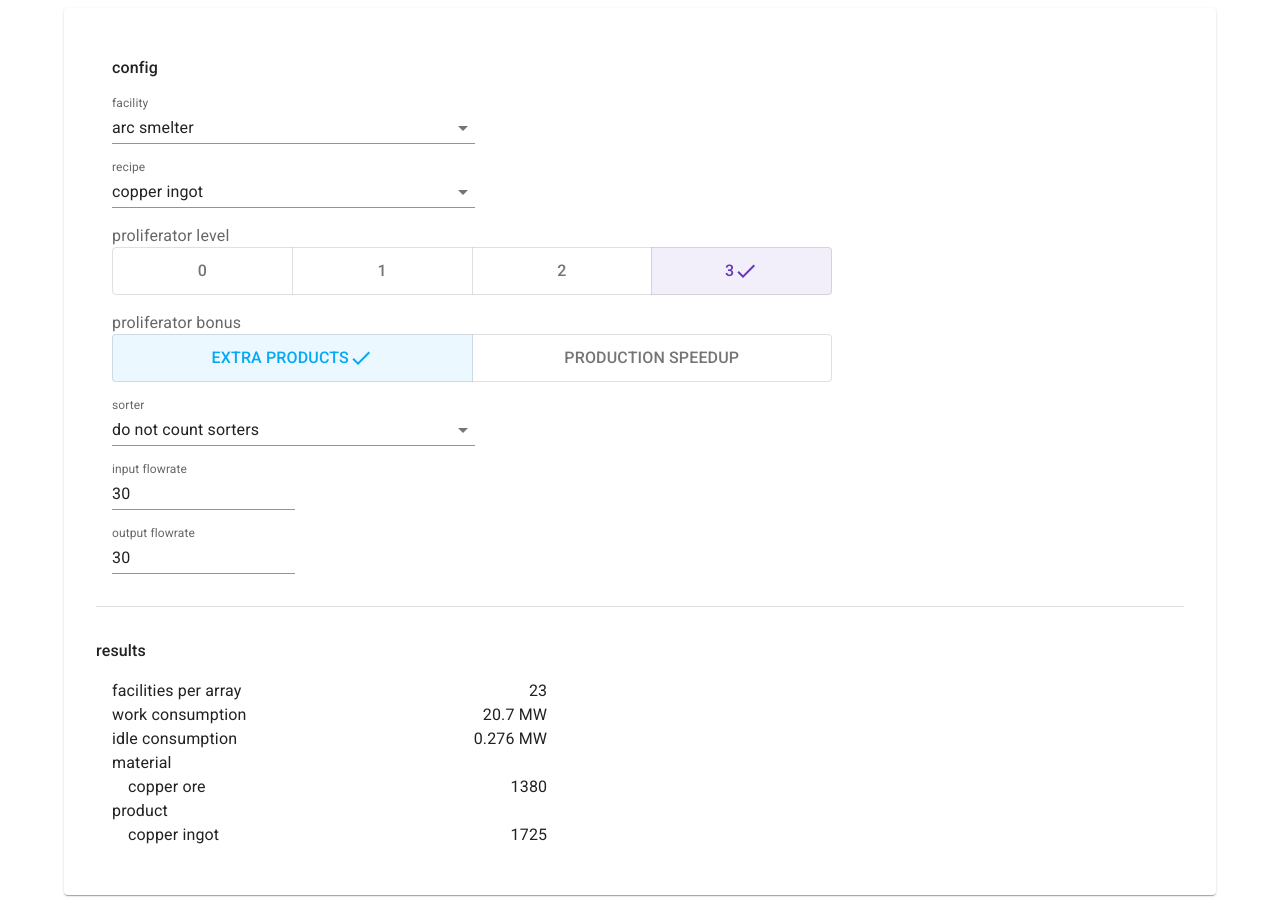
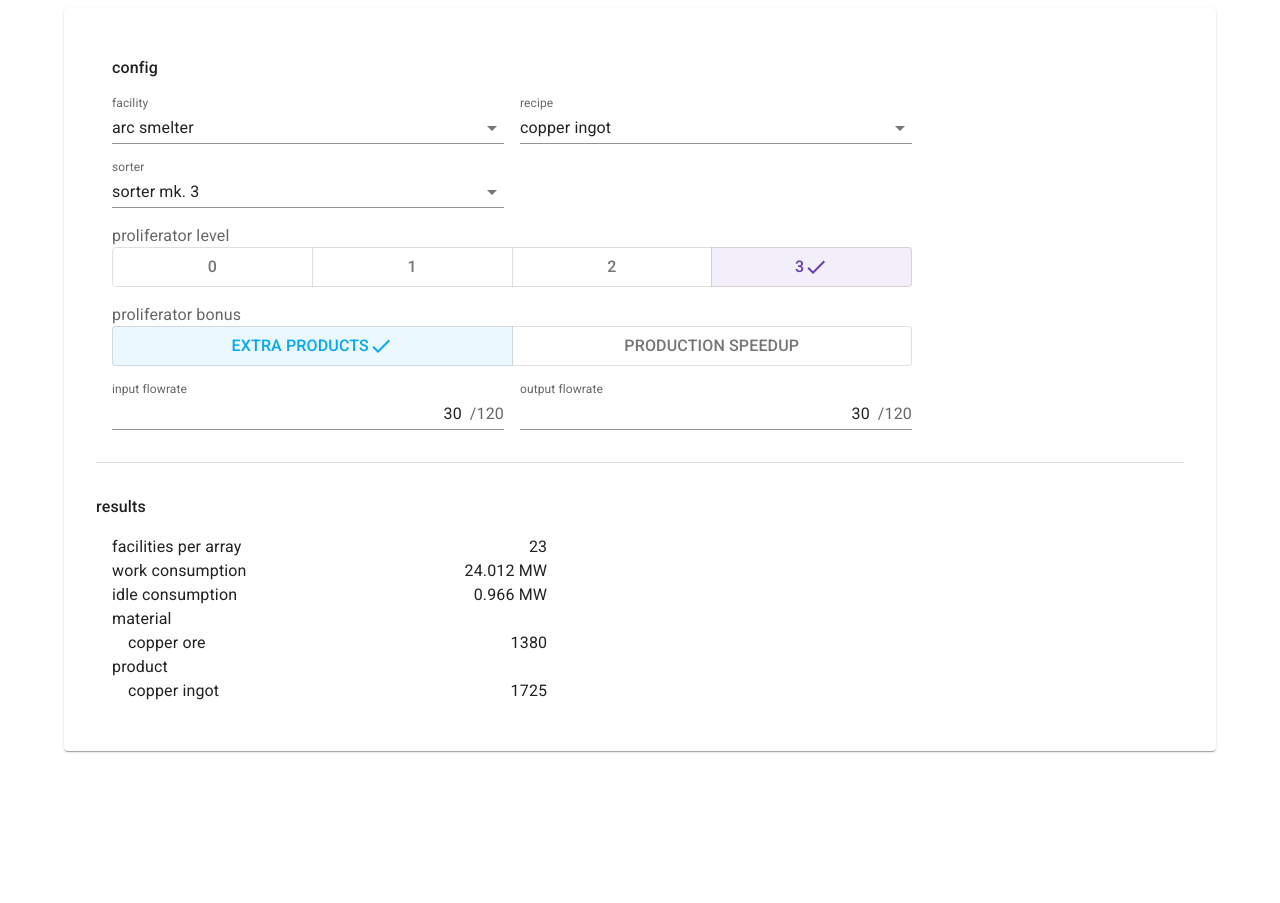
Before and after one commit to Eurydia/project-dsp-calculator, a React (Vite) app: page / in a window 1280 px wide. After the commit the page ends 800 px from the top, so only its background shows below. Built offline with nearby package versions, Linux system fonts and the light colour scheme.

Commit message:
fix flow rate input

```diff
--- a/src/BlueprintForm/BlueprintForm.tsx
+++ b/src/BlueprintForm/BlueprintForm.tsx
@@ -1,4 +1,4 @@
-import React, {
+import {
   ChangeEvent,
   FC,
   ReactNode,
@@ -7,25 +7,19 @@ import React, {
 } from "react";
 import {
   Box,
-  Card,
-  CardContent,
   Divider,
   Grid,
-  MenuItem,
+  InputAdornment,
   Paper,
-  Select,
   Stack,
   TextField,
-  ToggleButton,
-  ToggleButtonGroup,
   Typography,
-  useTheme,
 } from "@mui/material";
 
 import FACILITIES from "../data/facilities";
 import RECIPES from "../data/recipes";
 import SORTERS from "../data/sorter";
-import { Facility, Recipe, Sorter } from "../types";
+import { BOM, Facility, Recipe, Sorter } from "../types";
 import FacilityAutocomplete from "../FacilityAutocomplete";
 import RecipeAutocomplete from "../RecipeAutocomplete";
 import SorterAutocomplete from "../SorterAutocomplete";
@@ -67,38 +61,59 @@ const CustomList: FC<CustomListProps> = (props) => {
 };
 
 interface CustomNumberFieldProps {
-  min_val: number;
-  max_val: number;
+  min_value?: number;
+  max_value?: number;
   label: string;
-  value: number | string;
-  onChange: (value: number) => void;
+  value: string;
+  onChange: (value: string) => void;
 }
 const NumberField: FC<CustomNumberFieldProps> = (props) => {
+  const { min_value, max_value } = props;
+
   const handleChange = (
     event: ChangeEvent<HTMLInputElement | HTMLTextAreaElement>,
   ) => {
-    let string_val: string = event.target.value;
+    const string_val = event.target.value;
+    const numeric_only = string_val.replace(/[^0-9]/, "");
 
-    let value: number = props.min_val;
-    if (Boolean(string_val)) {
-      value = parseInt(string_val, 10);
+    if (numeric_only !== "") {
+      let val = parseInt(numeric_only);
+
+      if (min_value !== undefined && val < min_value) {
+        val = min_value;
       }
 
-    if (value < props.min_val) {
-      value = props.min_val;
-    } else if (value > props.max_val) {
-      value = props.max_val;
+      if (max_value !== undefined && val > max_value) {
+        val = max_value;
       }
-    props.onChange(value);
+
+      props.onChange(val.toString());
+    } else {
+      props.onChange("");
+    }
   };
+
+  let suffix = "";
+  if (max_value !== undefined) {
+    suffix = `/${max_value}`;
+  }
 
   return (
     <TextField
-      type="number"
+      fullWidth
       variant="standard"
       label={props.label}
       value={props.value}
       onChange={handleChange}
+      InputProps={{
+        endAdornment: (
+          <InputAdornment position="end">{suffix}</InputAdornment>
+        ),
+        inputProps: {
+          style: { textAlign: "right" },
+          inputMode: "numeric",
+        },
+      }}
     />
   );
 };
@@ -108,13 +123,13 @@ interface BlueprintFormProps {}
 const BlueprintForm: FC<BlueprintFormProps> = (props) => {
   const [f, setF] = useState<Facility>(FACILITIES[0]);
   const [r, setR] = useState<Recipe>(RECIPES[0]);
-  const [sorter, setS] = useState<Sorter>(SORTERS[0]);
+  const [s, setS] = useState<Sorter>(SORTERS[3]);
 
   const [pLevel, setPLevel] = useState(3);
   const [pMode, setPMode] = useState(0);
 
-  const [inputFlow, setInputFlow] = useState(30);
-  const [outputFlow, setOutputFlow] = useState(30);
+  const [inputFlow, setInputFlow] = useState("30");
+  const [outputFlow, setOutputFlow] = useState("30");
 
   useEffect(() => {
     const prev_recipe_type = r.recipe_type;
@@ -136,103 +151,103 @@ const BlueprintForm: FC<BlueprintFormProps> = (props) => {
 
   const p = get_prolif(pLevel, pMode);
 
-  const max_f_per_set = calculate_max_facility(
+  const in_flow = parseInt(inputFlow);
+  const out_flow = parseInt(outputFlow);
+
+  let max_f_per_set = 0;
+  let material_per_minute: BOM = {};
+  let product_per_minute: BOM = {};
+  let max_work_consumption = 0;
+  let max_idle_consumption = 0;
+  if (!isNaN(in_flow) && !isNaN(out_flow)) {
+    max_f_per_set = calculate_max_facility(
       f,
       r,
       p,
-    inputFlow,
-    outputFlow,
+      in_flow,
+      out_flow,
     );
 
-  const material_per_minute = calculate_material_per_minute(
+    material_per_minute = calculate_material_per_minute(
       max_f_per_set,
       f,
       r,
       p,
     );
 
-  const product_per_minute = calculate_product_per_minute(
+    product_per_minute = calculate_product_per_minute(
       max_f_per_set,
       f,
       r,
       p,
     );
 
-  const max_work_consumption = calculate_max_work_consumption(
+    max_work_consumption = calculate_max_work_consumption(
       max_f_per_set,
       f,
       r,
-    sorter,
+      s,
       p,
     );
-
-  const max_idle_consumption = calculate_max_idle_consumption(
+    max_idle_consumption = calculate_max_idle_consumption(
       max_f_per_set,
       f,
       r,
-    sorter,
+      s,
     );
+  }
 
   return (
     <Paper sx={{ padding: 4 }}>
       <Stack spacing={4} divider={<Divider />}>
-        <Grid container spacing={2}>
-          <Grid item md={12}>
+        <Grid container spacing={2} width={0.75} columns={{ md: 10 }}>
+          <Grid item md={10}>
             <Typography fontWeight="medium">config</Typography>
           </Grid>
-          <Grid container item md={12}>
-            <Grid item md={4}>
+          <Grid item md={5}>
             <FacilityAutocomplete value={f} onChange={setF} />
           </Grid>
-          </Grid>
-          <Grid container item md={12}>
-            <Grid item md={4}>
+          <Grid item md={5}>
             <RecipeAutocomplete
               recipe_type={f.recipe_type}
               value={r}
               onChange={setR}
             />
           </Grid>
+          <Grid item md={5}>
+            <SorterAutocomplete value={s} onChange={setS} />
           </Grid>
-          <Grid item md={8}>
+          <Grid item md={10}>
             <ProliferatorLevelSelect
               value={pLevel}
               onChange={setPLevel}
             />
           </Grid>
-          <Grid item md={8}>
+          <Grid item md={10}>
             <ProliferatorModeSelector
               speedup_only={r.speedup_only}
               value={pMode}
               onChange={setPMode}
             />
           </Grid>
-          <Grid container item md={12}>
-            <Grid item md={4}>
-              <SorterAutocomplete value={sorter} onChange={setS} />
-            </Grid>
-          </Grid>
-          <Grid container item md={12}>
-            <Grid item md={4}>
+
+          <Grid item md={5}>
             <NumberField
-                min_val={0}
-                max_val={120}
+              min_value={0}
+              max_value={120}
               label="input flowrate"
-                value={inputFlow.toString()}
+              value={inputFlow}
               onChange={setInputFlow}
             />
           </Grid>
-          </Grid>
-          <Grid container item md={12}>
-            <Grid item md={4}>
+          <Grid item md={5}>
             <NumberField
-                min_val={0}
-                max_val={120}
+              min_value={0}
+              max_value={120}
               label="output flowrate"
-                value={outputFlow.toString()}
+              value={outputFlow}
               onChange={setOutputFlow}
             />
-            </Grid>
           </Grid>
         </Grid>
         <Box>
--- a/src/BlueprintForm/helper.ts
+++ b/src/BlueprintForm/helper.ts
@@ -79,6 +79,10 @@ export const calculate_max_facility = (
   input_flowrate: number,
   output_flowrate: number,
 ): number => {
+  if (isNaN(input_flowrate) || isNaN(output_flowrate)) {
+    return 0;
+  }
+
   const cycle_per_minute = get_cycle_per_minute(f, r, p);
 
   const limiting_input =
--- a/src/ProliferatorLevelSelect/ProliferatorLevelSelect.tsx
+++ b/src/ProliferatorLevelSelect/ProliferatorLevelSelect.tsx
@@ -36,6 +36,7 @@ const ProliferatorLevelSelect: FC<ProliferatorLevelSelectProps> = (
       <ToggleButtonGroup
         exclusive
         fullWidth
+        size="small"
         color="primary"
         value={props.value}
         onChange={handleChange}
--- a/src/ProliferatorModeSelect/ProliferatorModeSelect.tsx
+++ b/src/ProliferatorModeSelect/ProliferatorModeSelect.tsx
@@ -54,6 +54,7 @@ const ProliferatorModeSelect: FC<ProliferatorModeSelectProps> = (
         <ToggleButtonGroup
           exclusive
           fullWidth
+          size="small"
           color={props.value === 0 ? "primary" : "secondary"}
           value={props.value}
           onChange={handleChange}
```
Lines whose indentation alone changed are shown as unchanged.
